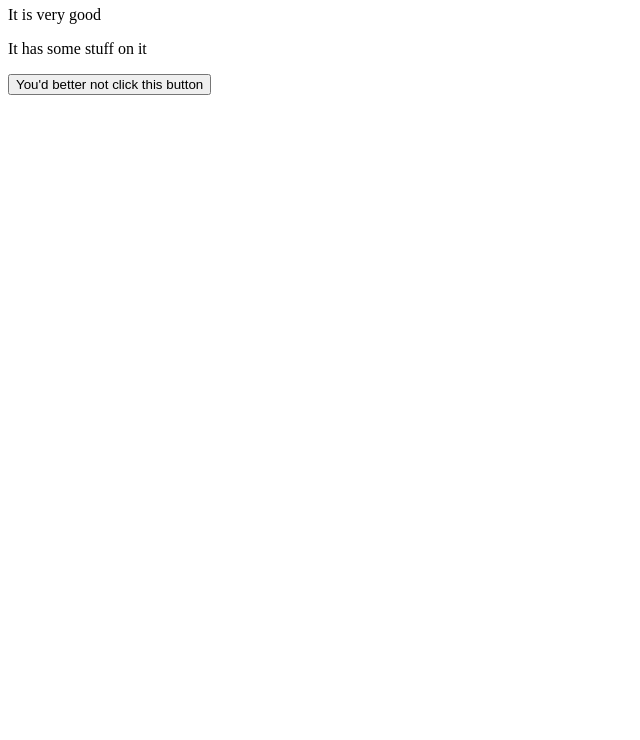
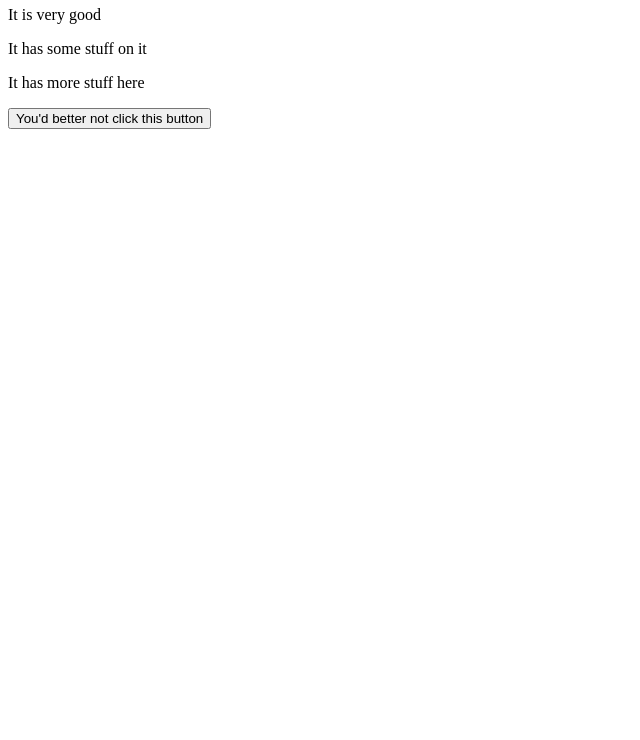
Before and after one commit to andrewmccafferty/oliver-yates-website, a plain HTML site: page frontend/index.html in a window 1280 px wide. Shown: the part 60-800 px from the top of the page, without its empty margins (0-640 px from the left). Drawn offline with Linux system fonts and the light colour scheme.

Commit message:
Here is a change

```diff
--- a/frontend/index.html
+++ b/frontend/index.html
@@ -7,6 +7,7 @@
         <h1>Here is a website</h1>
         <p>It is very good</p>
         <p>It has some stuff on it</p>
+        <p>It has more stuff here</p>
         <button onClick="doStuff()">You'd better not click this button</button>
     </body>
 </html>
```
